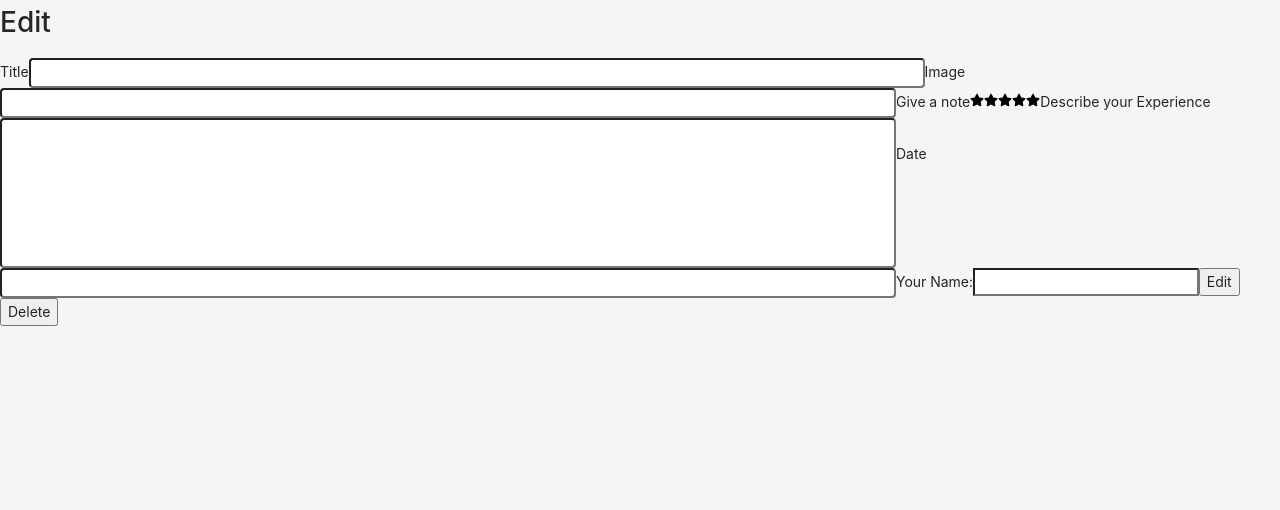
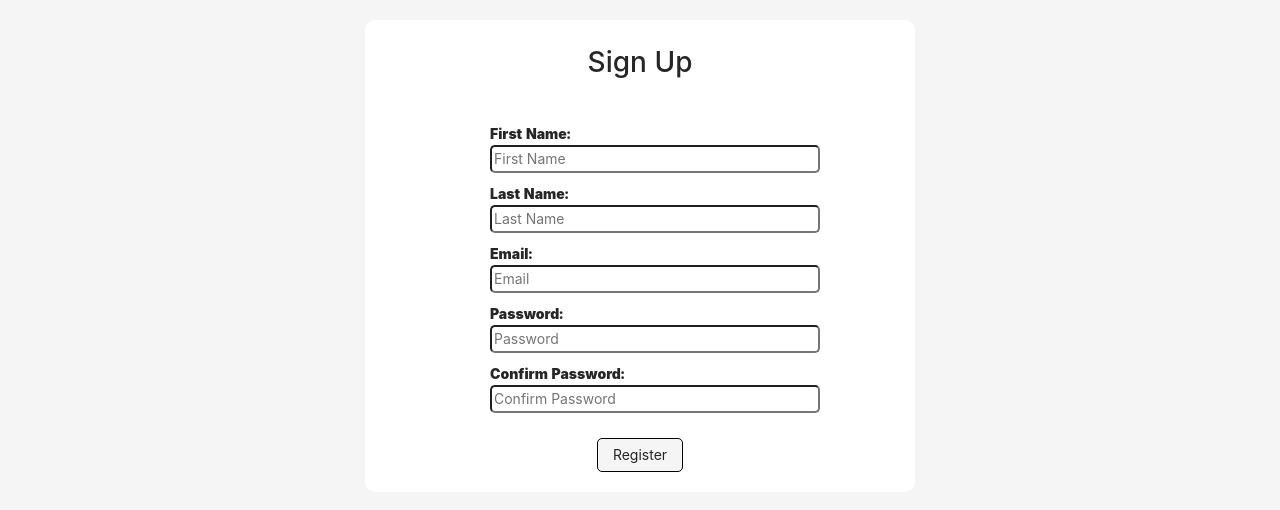
Before and after one commit to carolineabreu/tsw, a React (Create React App) app: page /sign-up in a window 1280 px wide. Shown: the top 510 px of the page. Built offline with nearby package versions, Linux system fonts and the light colour scheme; no server answers.

Commit message:
fixed country list and info

```diff
--- a/src/App.js
+++ b/src/App.js
@@ -5,14 +5,16 @@ import { EditPage } from "./pages/Comments/edit";
 import { CountryList } from "./pages/CountryList";
 import countries from "./data";
 import { CountryInfo } from "./pages/CountryInfo";
+import { SignUp } from "./pages/SignUp";
 
 function App() {
   return (
     <div className="App">
       <Routes>
-        <Route path="/" element={<Comment />} />
+        <Route path="/comment" element={<Comment />} />
         <Route path="/form" element={<Form />} />
         <Route path="/:id" element={<EditPage />} />
+        <Route path="/sign-up" element={<SignUp />} />
         <Route
           path="/country-list"
           element={<CountryList countries={countries} />}
--- a/src/data.js
+++ b/src/data.js
@@ -22,7 +22,11 @@ const countries = [
       continent: "Europe"
     },
     tips: {
-      topCities: ["Dublin", "Cobh", "Cork"],
+      topCities: [
+        "Cork - 70/100",
+        "Cobh - 69/100",
+        "Dublin - 68/100"
+      ],
       activities: [
         "Belfast's Titanic Quarter",
         "Cliffs of Moher",
@@ -54,7 +58,11 @@ const countries = [
       continent: "Europe"
     },
     tips: {
-      topCities: ["Reykjavík", "Isafjordur", "Akureyri"],
+      topCities: [
+        "Reykjavík - 75/100",
+        "Isafjordur - 73/100",
+        "Akureyri - 73/100"
+      ],
       activities: ["Hot Springs", "Whale Watching", "Reynisfjara Beach"],
       whenToGo: ["September to March are the months to see Northern Lights."]
     }
@@ -82,7 +90,11 @@ const countries = [
       continent: "Europe"
     },
     tips: {
-      topCities: ["Stockholm", "Linkoping", "Orebro"],
+      topCities: [
+        "Orebro - 85/100",
+        "Linkoping - 81/100",
+        "Stockholm - 79/100"
+      ],
       activities: [
         "Ice hotel",
         "Spot the Northern Lights",
@@ -114,7 +126,11 @@ const countries = [
       continent: "North America"
     },
     tips: {
-      topCities: ["Quebec", "Vancouver", "Victoria"],
+      topCities: [
+        "Victoria - 79/100",
+        "Quebec - 74/100",
+        "Vancouver - 73/100"
+      ],
       activities: [
         "Niagara Falls",
         "Banff National Park",
@@ -145,7 +161,11 @@ const countries = [
       continent: "Europe"
     },
     tips: {
-      topCities: ["Geneva", "Zurich", "Bern"],
+      topCities: [
+        "Geneva - 87/100",
+        "Bern - 80/100",
+        "Zurich - 78/100"
+      ],
       activities: ["The Matterhorn", "The Rhone Glacier", "Jungfraujoch"],
       whenToGo: ["April to October"]
     }
@@ -173,7 +193,11 @@ const countries = [
       continent: "Asia"
     },
     tips: {
-      topCities: ["Seoul", "Busan", "Bucheon"],
+      topCities: [
+        "Seoul - 65/100",
+        "Busan - 61/100",
+        "Bucheon - 61/100"
+      ],
       activities: [
         "DMZ (Demilitarized Zone)",
         "Yonggungsa Temple",
@@ -205,7 +229,11 @@ const countries = [
       continent: "Oceania"
     },
     tips: {
-      topCities: ["Auckland", "Dunedin", "Christchurch"],
+      topCities: [
+        "Dunedin - 76/100",
+        "Christchurch - 73/100",
+        "Auckland - 70/100"
+      ],
       activities: [
         "Hobbiton",
         "Te Whakarewarewa Geothermal Valley",
@@ -236,7 +264,11 @@ const countries = [
       continent: "South America"
     },
     tips: {
-      topCities: ["Punta del Este", "Montevideo", "Salto"],
+      topCities: [
+        "Punta del Este - 67/100",
+        "Salto - 65/100",
+        "Montevideo - 64/100"
+      ],
       activities: [
         "Colonia del Sacramento",
         "Wine Tasting in Carmelo",
@@ -268,7 +300,11 @@ const countries = [
       continent: "Asia"
     },
     tips: {
-      topCities: ["Tokio", "Okinawa", "Kyoto"],
+      topCities: [
+        "Kyoto - 71/100",
+        "Tokyo - 65/100",
+        "Okinawa - 60/100",
+      ],
       activities: ["Shinto shrine", "Mount Fuji", "Cherry Blossom Festival"],
       whenToGo: ["March to May and September to November"]
     }
@@ -296,7 +332,11 @@ const countries = [
       continent: "Europe"
     },
     tips: {
-      topCities: ["Amsterdam", "Rotterdam", "The Hague"],
+      topCities: [
+        "The Hague - 75/100",
+        "Rotterdam - 73/100",
+        "Amsterdam - 72/100"
+      ],
       activities: [
         "Van Gogh Museum",
         "Hoge Veluwe National Park",
@@ -328,7 +368,11 @@ const countries = [
       continent: "Europe"
     },
     tips: {
-      topCities: ["Bruges", "Brussels", "Ghent"],
+      topCities: [
+        "Brussels 79/100",
+        "Bruges 74/100",
+        "Ghent - 73/100"
+      ],
       activities: ["The Belfry", "Castle Gravensteen", "Mont des Arts"],
       whenToGo: ["April to June and between September and October"]
     }
@@ -356,7 +400,11 @@ const countries = [
       continent: "Europe"
     },
     tips: {
-      topCities: ["Vienna", "Salzburg", "Innsbruck"],
+      topCities: [
+        "Innsbruck - 81/100",
+        "Salzburg - 80/100",
+        "Vienna - 76/100"
+      ],
       activities: [
         "Admont Abbey Library",
         "St. Stephen's Cathedral",
@@ -388,7 +436,11 @@ const countries = [
       continent: "Europe"
     },
     tips: {
-      topCities: ["Tromsø", "Bergen", "Oslo"],
+      topCities: [
+        "Tromsø - 81/100",
+        "Oslo - 78/100",
+        "Bergen - 74/100"
+      ],
       activities: ["Flåm Railway", "Geirangerfjord", "Arctic Cathedral"],
       whenToGo: ["Between May and August."]
     }
@@ -416,7 +468,11 @@ const countries = [
       continent: "Europe"
     },
     tips: {
-      topCities: ["Barcelona", "Valencia", "Bilbao"],
+      topCities: [
+        "Bilbao - 80/100",
+        "Valencia - 77/100",
+        "Barcelona - 75/100"
+      ],
       activities: [
         "Ciudad de las Artes y las Ciencias",
         "Mezquita de Cordoba",
@@ -429,14 +485,15 @@ const countries = [
     id: "PRT",
     name: "Portugal",
     images: [
-      require("./images/Countries/portugal-artem-zhukov-NvirgXMLaaY-unsplash.jpg"),
+      require("./images/Countries/portugal-artem-zhukov-NvirgXMLaaY-unsplash(1).jpg"),
       require("./images/Countries/portugal-igor-ferreira-5UpEOzKsQgk-unsplash.jpg"),
       require("./images/Countries/portugal-mark-lawson-7tS_YOTFTtA-unsplash.jpg")
     ],
     infos: {
       about: "Portugal, officially the Portuguese Republic, is the westernmost point in Europe. It's a country with an advanced economy and diverse industry and is known for its wine and olive oil production.",
       facts: [
-        "Portugal is the oldest country in Europe and the world's oldest bookstore is in Lisbon.",
+        "Portugal is the oldest country in Europe, and the world's oldest bookstore is in Lisbon.",
+        "The alliance between Portugal and England is one of the oldest alliances and was Portuguese lady and queen of England who introduces the five o'clock tea.",
         "There are around 600 species of birds in Portugal."
       ],
       language: ["Portuguese"],
@@ -447,7 +504,11 @@ const countries = [
       continent: "Europe"
     },
     tips: {
-      topCities: ["Lisbon", "Porto", "Coimbra"],
+      topCities: [
+        "Porto - 81/100",
+        "Lisbon - 78/100",
+        "Coimbra - 72/100"
+      ],
       activities: [
         "Castelo dos Mouros",
         "Big Waves Surf in Nazare",
--- a/src/pages/CountryInfo/index.js
+++ b/src/pages/CountryInfo/index.js
@@ -56,7 +56,7 @@ export function CountryInfo({ countries }) {
               <Box direction="row" gap="small">
                 <Box className={style.box}>
                   <Text color="text-strong" size="large" weight="bold">
-                    Trip Tips
+                    Best Cities*
                   </Text>
                   <Text color="text-strong">
                     {country[0].tips.topCities.map((currentCity) => {
@@ -90,6 +90,7 @@ export function CountryInfo({ countries }) {
           </Card>
 
         </div>
+        <p>*Score based on <a href="https://geosureglobal.com/">GeoSure</a> Women's Safety.</p>
       </div>
     </div>
   );
--- a/src/pages/CountryList/index.js
+++ b/src/pages/CountryList/index.js
@@ -1,12 +1,13 @@
 import { useState } from "react";
 import { Link } from "react-router-dom";
+import style from "./style.module.css";
 
 export function CountryList(countries) {
   const [search, setSearch] = useState("");
   return (
     <div>
-      <div>
-        <input placeholder="Enter Country" onChange={(e) => setSearch(e.target.value)} />
+      <div className={style.searchBar}>
+        <input className={style.search} placeholder="Enter Country" onChange={(e) => setSearch(e.target.value)} />
       </div>
       {countries.countries.filter(countries => {
         if (search === "") {
@@ -16,9 +17,11 @@ export function CountryList(countries) {
         }
       }).map((currentCountry) => {
         return (
-          <Link to={`/country-list/${currentCountry.id}`}>
-            {currentCountry.name}
-          </Link>
+          <div className={style.list}>
+            <Link to={`/country-list/${currentCountry.id}`}>
+              {currentCountry.name}
+            </Link>
+          </div>
         );
       })}
     </div>
--- /dev/null
+++ b/src/pages/CountryList/style.module.css
@@ -0,0 +1,14 @@
+.search {
+  width: 60vw;
+  height: 40px;
+  padding: 5px 10px;
+}
+
+.searchBar {
+  margin: 10px 50px;
+}
+
+.list {
+  margin: 10px 50px;
+  font-size: 1.5rem;
+}
--- /dev/null
+++ b/src/pages/SignUp/index.js
@@ -0,0 +1,34 @@
+import style from "./style.module.css";
+
+export function SignUp() {
+  return (
+    <div className={style.signUp}>
+      <h1>Sign Up</h1>
+      <div className={style.signUpBody}>
+        <div className={style.username}>
+          <label className={style.signUpLabel} htmlFor="firstName">First Name: </label>
+          <input className={style.signUpInput} type="text" id="firstName" placeholder="First Name" />
+        </div>
+        <div className={style.lastName}>
+          <label className={style.signUpLabel} htmlFor="lastName">Last Name: </label>
+          <input type="text" name="" id="lastName" className={style.signUpInput} placeholder="Last Name" />
+        </div>
+        <div className={style.email}>
+          <label className={style.signUpLabel} htmlFor="email">Email: </label>
+          <input type="email" id="email" className={style.signUpInput} placeholder="Email" />
+        </div>
+        <div className={style.password}>
+          <label className={style.signUpLabel} htmlFor="password">Password: </label>
+          <input className={style.signUpInput} type="password" id="password" placeholder="Password" />
+        </div>
+        <div className={style.confirmPassword}>
+          <label className={style.signUpLabel} htmlFor="confirmPassword">Confirm Password: </label>
+          <input className={style.signUpInput} type="password" id="confirmPassword" placeholder="Confirm Password" />
+        </div>
+      </div>
+      <div class={style.footer}>
+        <button type="submit" class={style.signUpBtn}>Register</button>
+      </div>
+    </div>
+  );
+}
--- /dev/null
+++ b/src/pages/SignUp/style.module.css
@@ -0,0 +1,44 @@
+.signUp {
+  background-color: white;
+  border-radius: 10px;
+  width: 550px;
+  margin: 20px auto;
+  padding: 20px;
+  display: flex;
+  flex-direction: column;
+  align-items: center;
+  align-content: center;
+}
+
+.signUpBody {
+  padding: 20px 10px;
+  width: 550px;
+}
+
+.signUpBody > * {
+  padding: 5px;
+}
+
+.signUpLabel {
+  width: 220px;
+  margin-left: 110px;
+  font-weight: 900;
+}
+
+.signUpInput {
+  width: 330px;
+  display: flex;
+  margin-left: 110px;
+  border-radius: 5px;
+}
+
+.footer {
+  text-align: center;
+}
+
+.signUpBtn {
+  border: 1px solid black;
+  border-radius: 5px;
+  padding: 5px 15px;
+  background-color: whitesmoke;
+}
```
Also changed, not shown: 2 other files (tests, documents, lock files or other folders).
